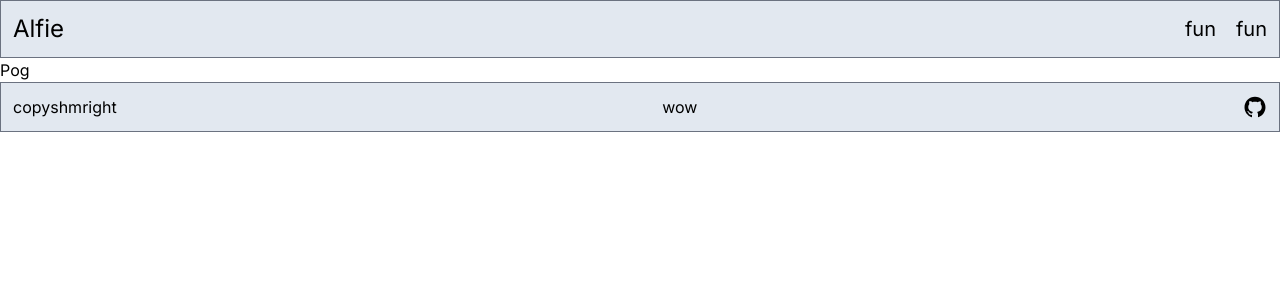
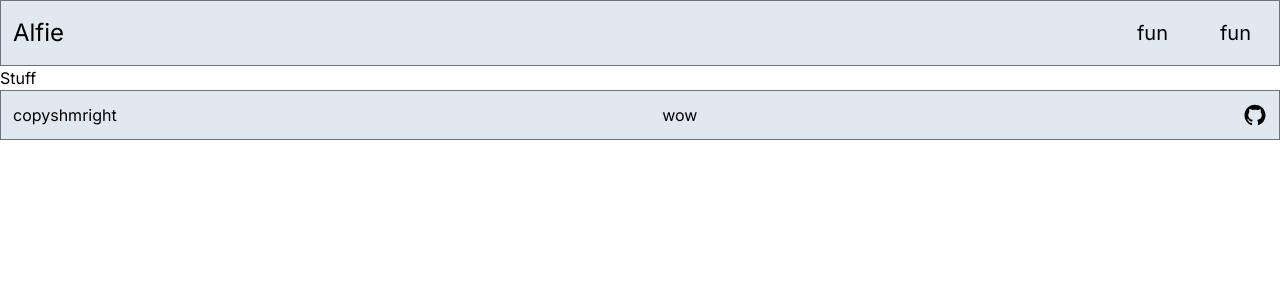
Before and after one commit to Alfredoes234/portfolio, a Next.js app: page / in a window 1280 px wide. Shown: the top 300 px of the page. Built offline with nearby package versions, Linux system fonts and the light colour scheme.

Commit message:
added hover

```diff
--- a/app/layout.tsx
+++ b/app/layout.tsx
@@ -21,13 +21,13 @@ export default function RootLayout({
         <nav className="flex items-center justify-between border border-gray-500 bg-slate-200">
           <Link href={"/"} className="text-2xl m-3">Alfie</Link>
           <div className="flex items-center gap-5 m-3 text-xl">
-            <p>fun</p>
-            <p>fun</p>
+            <p className="transition hover:bg-gray-400 rounded-lg pt-1.5 pb-1.5 pl-4 pr-4">fun</p>
+            <p className="transition hover:bg-gray-400 rounded-lg pt-1.5 pb-1.5 pl-4 pr-4">fun</p>
           </div>
         </nav>
         {children}
         <footer className="flex items-center justify-between border border-gray-500 bg-slate-200">
-          <p className="m-3">copyshmright</p>
+          <p className="m-3 ">copyshmright</p>
           <div className="m-3">
             wow
           </div>
--- a/app/page.tsx
+++ b/app/page.tsx
@@ -4,7 +4,7 @@ export default function Home() {
   return (
     <main>
       <div>
-        Pog
+        Stuff
       </div>
     </main>
   );
```
